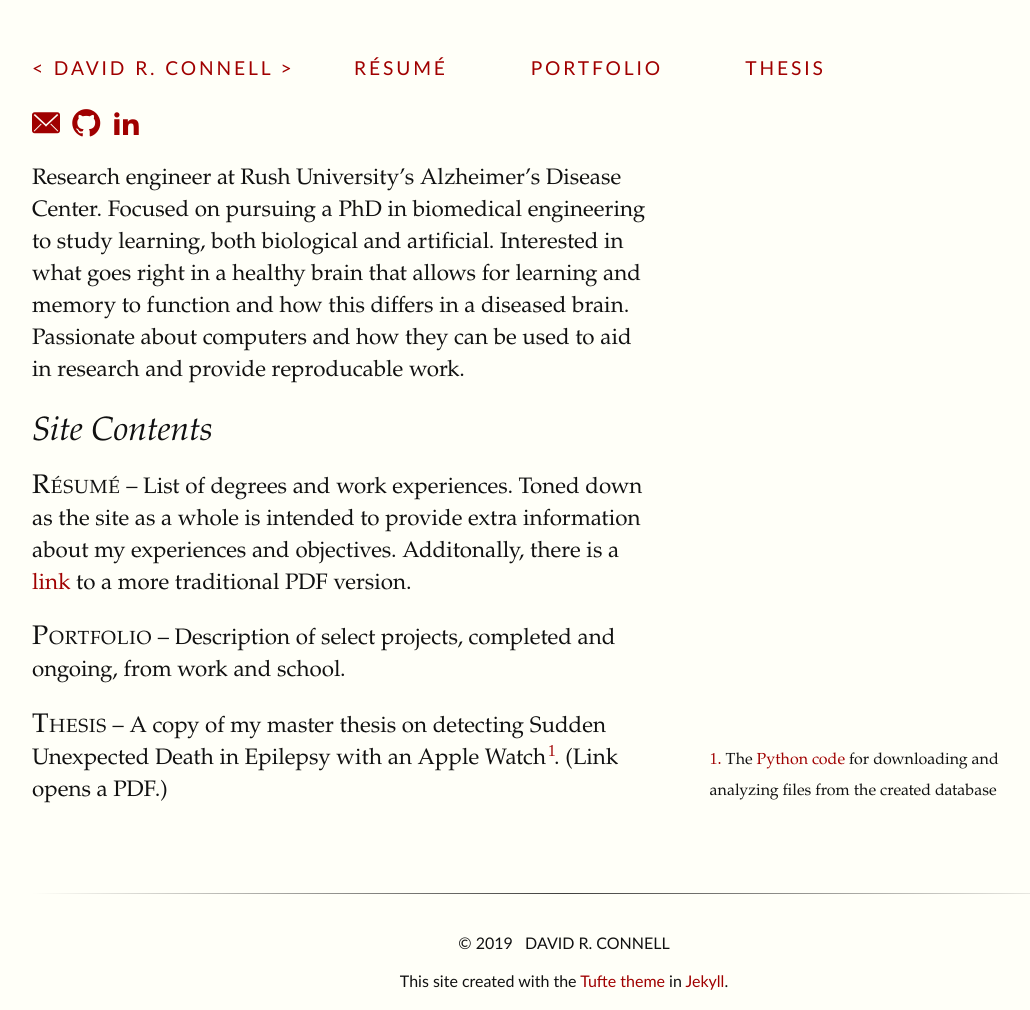
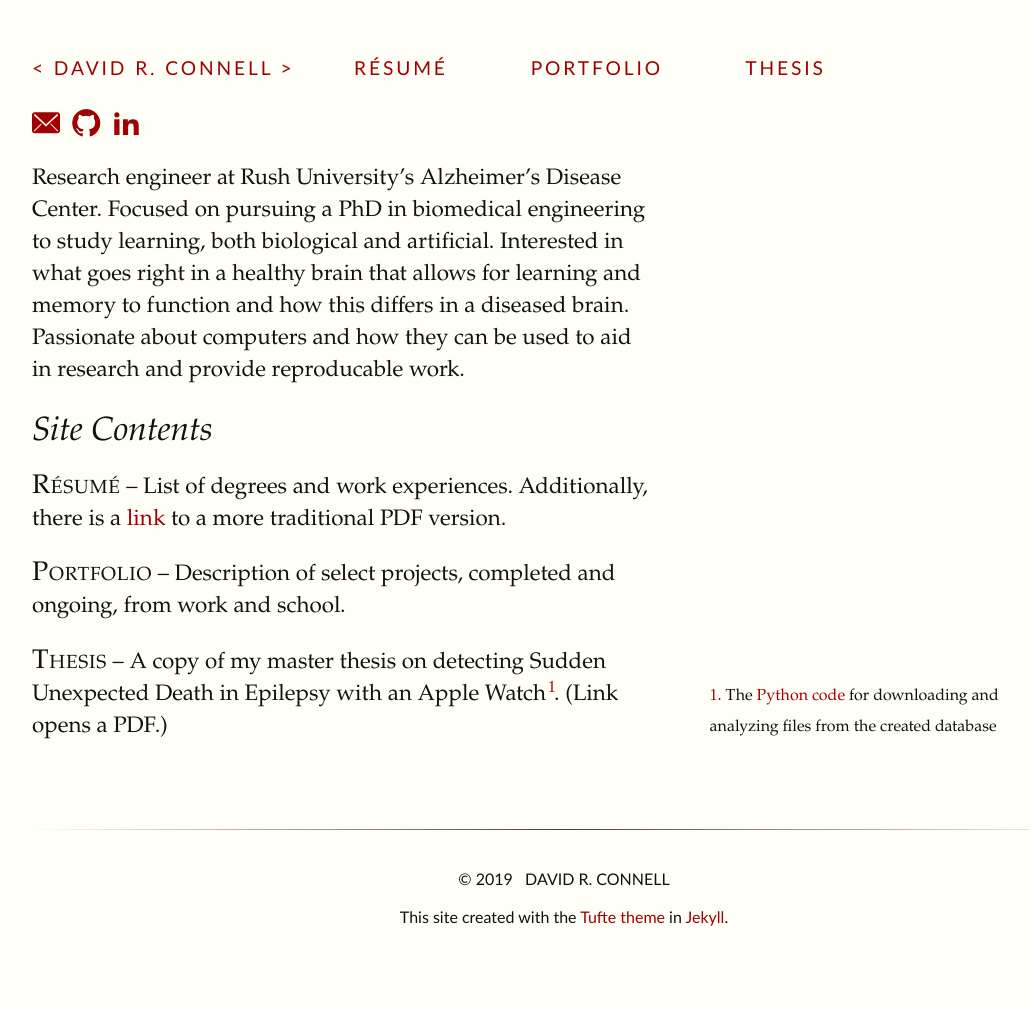
Before and after one commit to DavidRConnell/DavidRConnell.github.io, a Jekyll site: the page built from index.markdown, in a window 1280 px wide. Shown: the whole page, without its empty margins (128-1158 px from the left). Built offline with Jekyll 4.4.1, drawn with Linux system fonts in a browser that asks for light colours; some web fonts are replaced; after the commit the page ends 946 px from its top, so only the background shows below that.

Commit message:
Clean: Rewrite resume intro

```diff
--- a/index.markdown
+++ b/index.markdown
@@ -14,9 +14,7 @@ provide reproducable work.
 
 ## Site Contents
 {% newthought 'Résumé' %} -- List of degrees and work experiences.
-Toned down as the site as a whole is intended to provide extra information about
-my experiences and objectives.
-Additonally, there is a [link](/downloads/resume.pdf) to a more traditional PDF
+Additionally, there is a [link](/downloads/resume.pdf) to a more traditional PDF
 version.
 
 {% newthought 'Portfolio' %} -- Description of select projects, completed and
```
